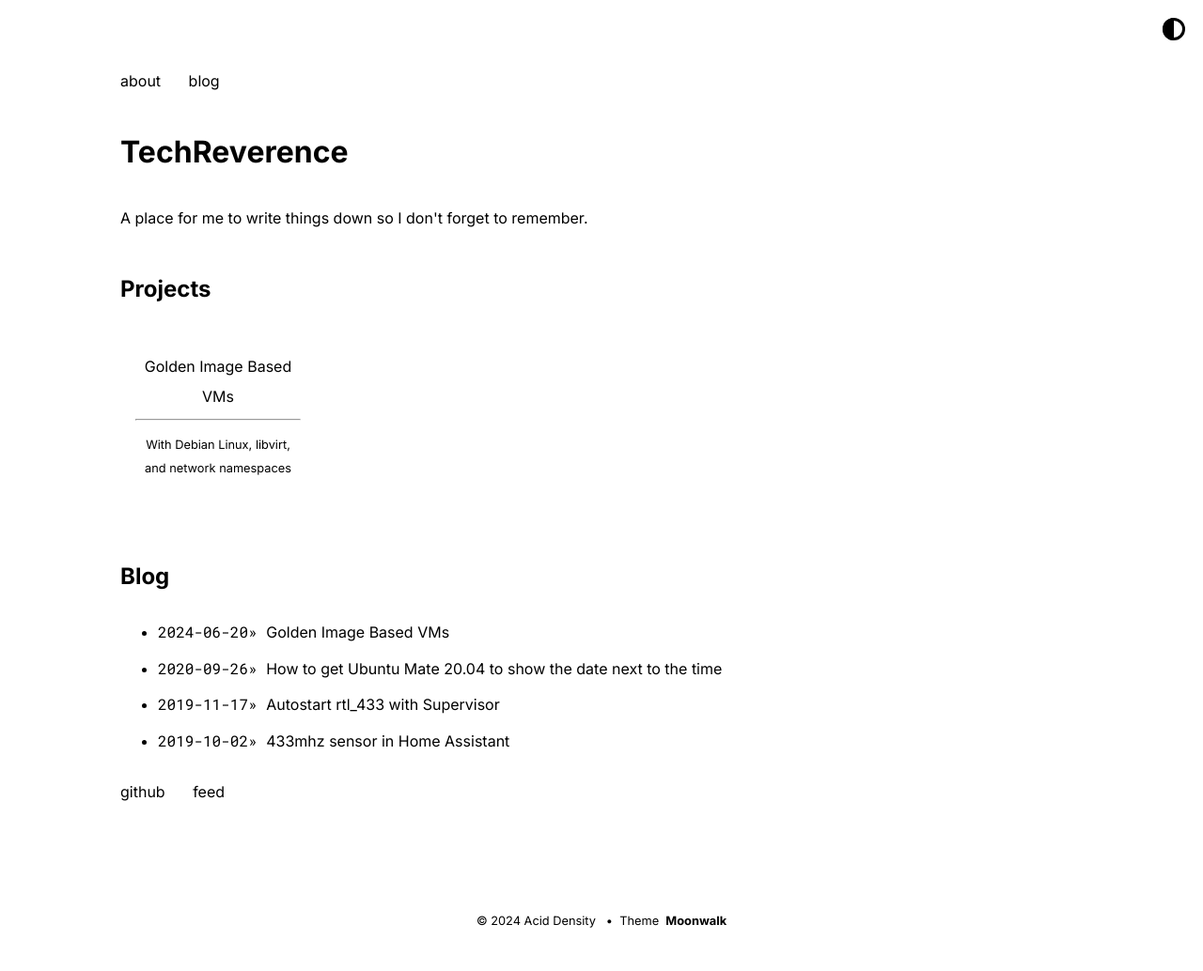
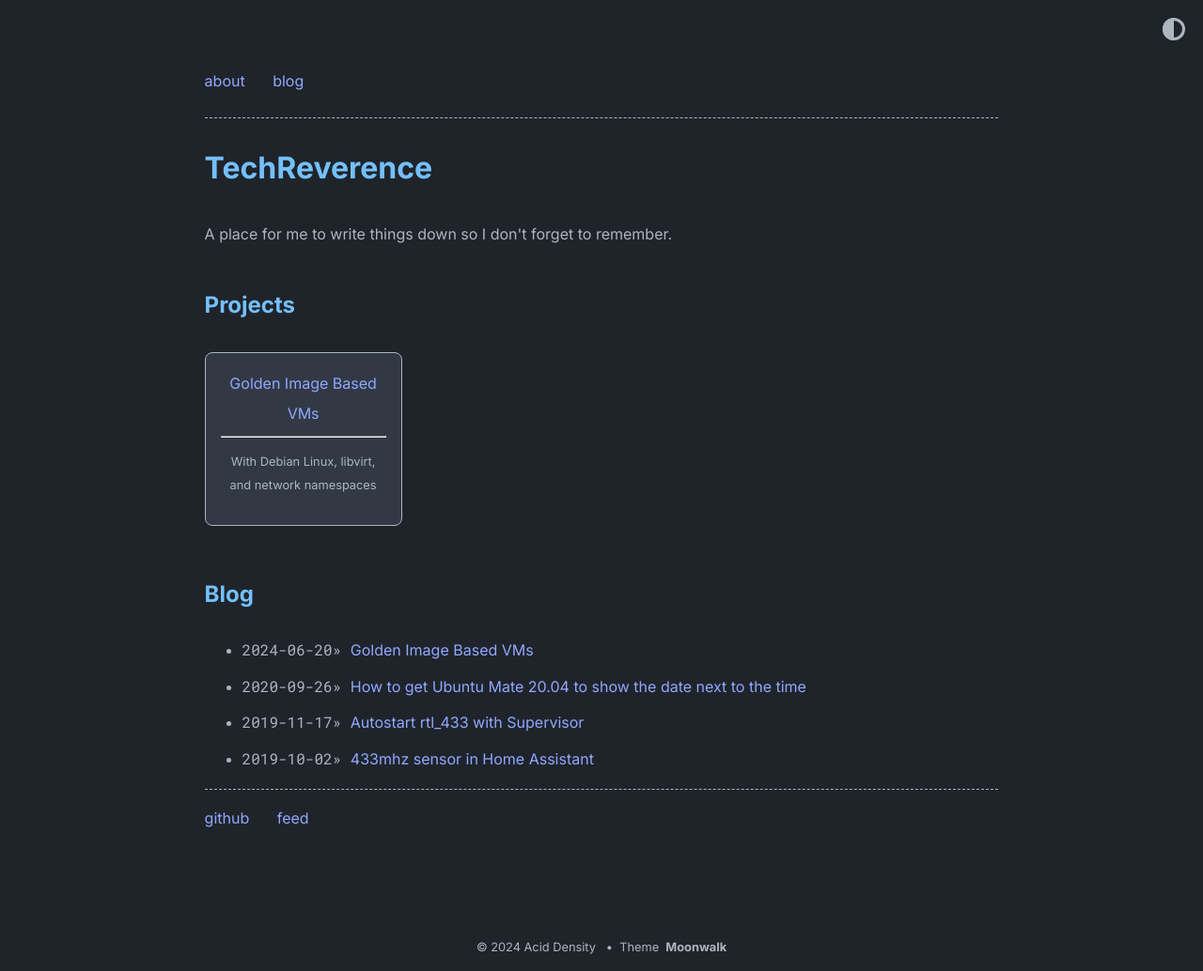
Before and after one commit to aciddensity/aciddensity.github.io, a Jekyll site: the page built from index.md, in a window 1280 px wide. Shown: the whole page at 94% size. Built offline with Jekyll 4.4.1, drawn with Linux system fonts in a browser that asks for light colours; before the commit the page ends 1006 px from its top, so only the background shows below that.

Commit message:
Updated width and made dark by default

```diff
--- a/_config.yml
+++ b/_config.yml
@@ -16,7 +16,7 @@ favicon: "./logo.png" # relative path to site's favicon
 remote_theme: abhinavs/moonwalk
 
 theme_config:
-  appearance: "auto" # can be "light", "dark" or "auto"
+  appearance: "dark" # can be "light", "dark" or "auto"
   appearance_toggle: true # if appearance can be switched by user
   back_home_text: "home.." # customize text for homepage link in post layout
   date_format: "%Y-%m-%d" # customize how date is formatted
--- a/_sass/moonwalk.scss
+++ b/_sass/moonwalk.scss
@@ -32,7 +32,7 @@ p { margin: 1em 0; }
 li { margin: 0.4em 0; }
 
 .w {
-  max-width: 80%;
+  max-width: 66%;
   margin: 0 auto;
   padding: 4em 2em;
 }
```
